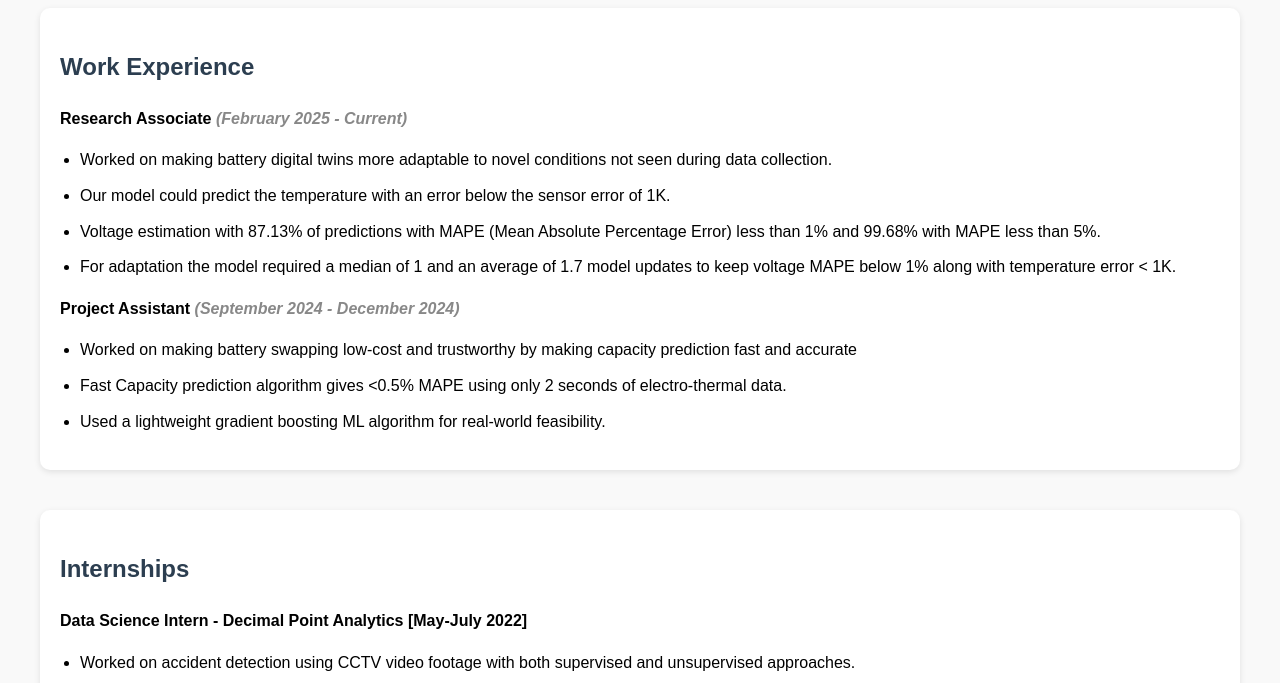
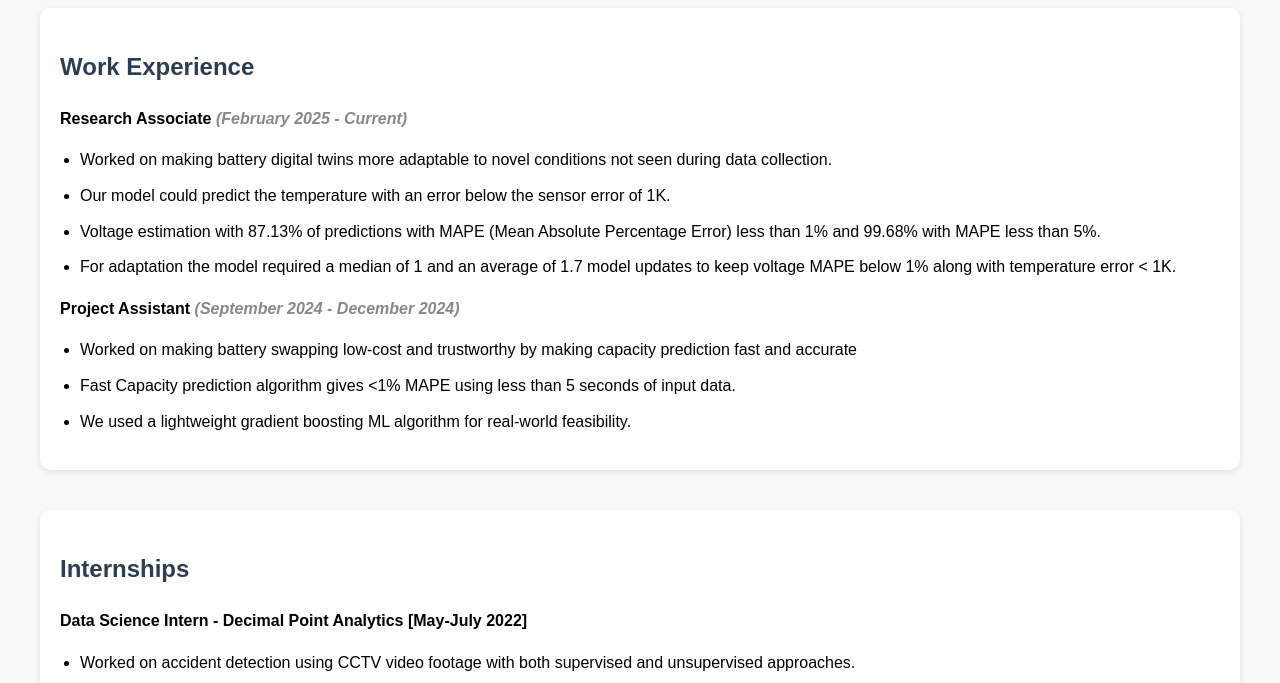
Before and after one commit to paarth7601/paarth7601.github.io, a plain HTML site: page index.html in a window 1280 px wide. Shown: the part 105-788 px from the top of the page. Drawn offline with Linux system fonts and the light colour scheme.

Commit message:
Update index.html

```diff
--- a/index.html
+++ b/index.html
@@ -53,8 +53,8 @@
     <p class="job-title">Project Assistant <span class="date">(September 2024 - December 2024)</span></p>
     <ul>
       <li>Worked on making battery swapping low-cost and trustworthy by making capacity prediction fast and accurate</li>
-      <li>Fast Capacity prediction algorithm gives <0.5% MAPE using only 2 seconds of electro-thermal data.</li>
-      <li>Used a lightweight gradient boosting ML algorithm for real-world feasibility.</li>
+      <li>Fast Capacity prediction algorithm gives <1% MAPE using less than 5 seconds of input data.</li>
+      <li>We used a lightweight gradient boosting ML algorithm for real-world feasibility.</li>
     </ul>
   </div>
 
```
